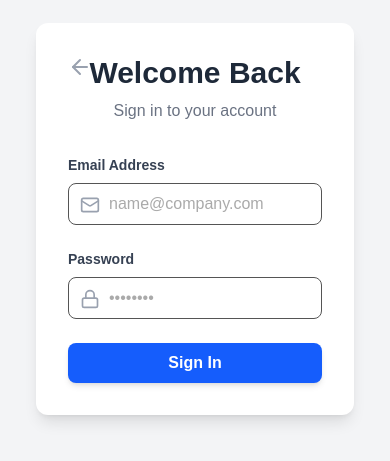
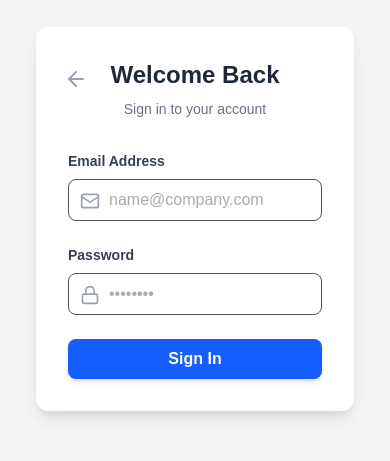
Before and after one commit to Pankaj200889/Machine_Inspection_App, a React (Vite) app in the folder client/: page /login in a window 390 px wide. Shown: the part 223-684 px from the top of the page. Built offline with nearby package versions, Linux system fonts and the light colour scheme; no server answers.

Commit message:
fix(ui): Adjust Login page header for mobile to prevent overlap

```diff
--- a/client/src/pages/Login.jsx
+++ b/client/src/pages/Login.jsx
@@ -25,12 +25,12 @@ const Login = () => {
     return (
         <div className="min-h-screen flex items-center justify-center bg-gray-100 px-4">
             <div className="max-w-md w-full bg-white rounded-xl shadow-lg p-8 transform transition-all hover:scale-105">
-                <div className="text-center mb-8 relative">
-                    <Link to="/" className="absolute left-0 top-0 text-gray-400 hover:text-gray-600 transition">
+                <div className="text-center mb-8 relative px-6 md:px-0">
+                    <Link to="/" className="absolute left-0 top-1 text-gray-400 hover:text-gray-600 transition p-1 -ml-2 md:ml-0">
                         <ArrowLeft className="w-6 h-6" />
                     </Link>
-                    <h2 className="text-3xl font-bold text-gray-800">Welcome Back</h2>
-                    <p className="text-gray-500 mt-2">Sign in to your account</p>
+                    <h2 className="text-2xl md:text-3xl font-bold text-gray-800">Welcome Back</h2>
+                    <p className="text-gray-500 mt-2 text-sm md:text-base">Sign in to your account</p>
                 </div>
 
                 {error && <div className="bg-red-100 text-red-700 p-3 rounded mb-4 text-sm">{error}</div>}
```
